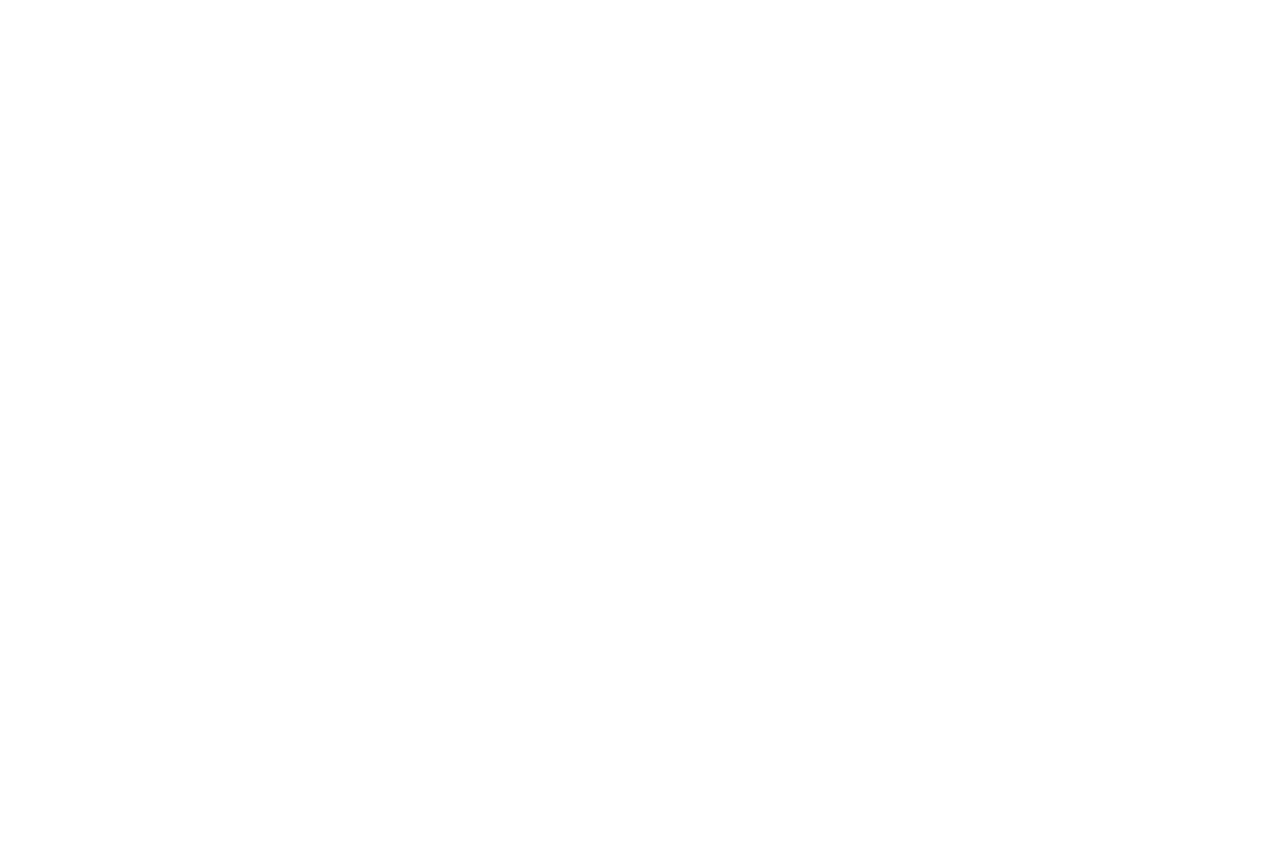
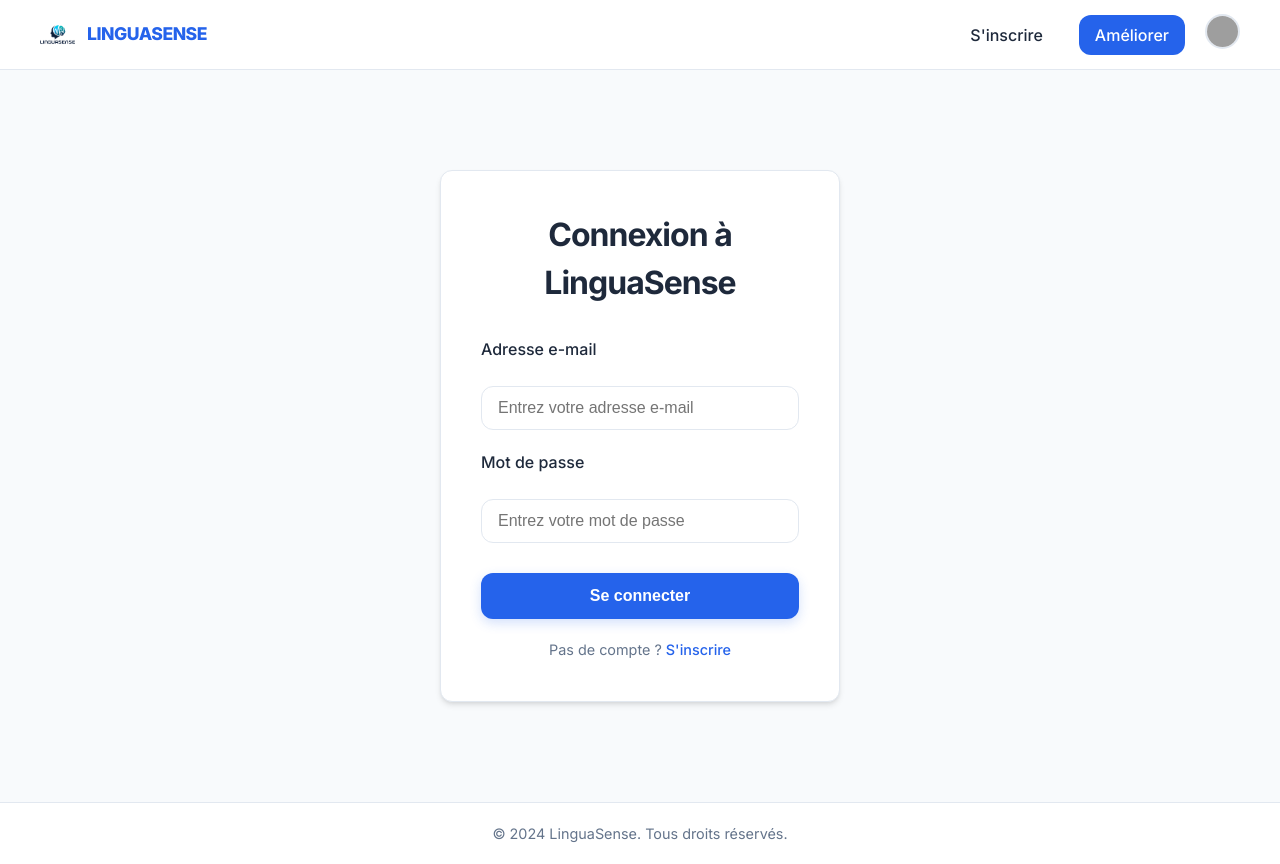
Before and after one commit to Ffarah-f/AIWave-projet, a plain HTML site: page frontend/login.html in a window 1280 px wide. Before the commit the page ends 800 px from the top, so only its background shows below. Drawn offline with Linux system fonts and the light colour scheme; grey boxes are pictures that could not be loaded.

Commit message:
+login.html done and added the classes in css, changed index and history so when u click the profile icon it takes you to login page and added structure (not done) to readme.md

```diff
--- a/frontend/css/style.css
+++ b/frontend/css/style.css
@@ -105,6 +105,122 @@ a[href="upgrade.html"].btn-nav:hover {
     width: 35px;
     border-radius: 50%;
     border: 2px solid var(--border-color);
+}
+
+/* Login Page Styles */
+.login-container {
+    max-width: 400px;
+    margin: 100px auto;
+    padding: 40px;
+    background: var(--bg-card);
+    border-radius: var(--radius);
+    border: 1px solid var(--border-color);
+    box-shadow: var(--shadow);
+    text-align: center;
+}
+
+.login-container h1 {
+    margin-bottom: 30px;
+    font-size: 2rem;
+    font-weight: 700;
+    color: var(--text-main);
+}
+
+.login-form {
+    display: flex;
+    flex-direction: column;
+    gap: 20px;
+}
+
+.login-form label {
+    text-align: left;
+    font-weight: 500;
+    color: var(--text-main);
+    margin-bottom: 5px;
+}
+
+.login-form input {
+    padding: 12px 16px;
+    border: 1px solid var(--border-color);
+    border-radius: var(--radius);
+    font-size: 1rem;
+    outline: none;
+    transition: border-color 0.2s;
+}
+
+.login-form input:focus {
+    border-color: var(--primary);
+}
+
+.btn-login {
+    background-color: var(--primary);
+    color: white;
+    border: none;
+    padding: 14px 24px;
+    border-radius: var(--radius);
+    font-size: 1rem;
+    font-weight: 600;
+    cursor: pointer;
+    transition: all 0.2s;
+    box-shadow: 0 4px 12px rgba(37, 99, 235, 0.2);
+    margin-top: 10px;
+}
+
+.btn-login:hover {
+    background-color: var(--primary-dark);
+    transform: translateY(-1px);
+    box-shadow: 0 6px 15px rgba(37, 99, 235, 0.3);
+}
+
+.register-link {
+    margin-top: 20px;
+    font-size: 0.9rem;
+    color: var(--text-muted);
+}
+
+.register-link a {
+    color: var(--primary);
+    text-decoration: none;
+    font-weight: 500;
+}
+
+.register-link a:hover {
+    text-decoration: underline;
+}
+
+/* Footer Styles */
+footer {
+    text-align: center;
+    padding: 20px;
+    background-color: var(--bg-card);
+    border-top: 1px solid var(--border-color);
+    margin-top: 50px;
+}
+
+footer p {
+    color: var(--text-muted);
+    font-size: 0.9rem;
+}
+
+/* Responsive Design */
+@media (max-width: 768px) {
+    .login-container {
+        margin: 50px 20px;
+        padding: 30px 20px;
+    }
+
+    .navbar {
+        padding: 0 20px;
+    }
+
+    .nav-links {
+        gap: 10px;
+    }
+
+    .btn-nav {
+        padding: 6px 12px;
+        font-size: 0.9rem;
+    }
 }
 
 /* Container Principal */
--- a/frontend/login.html
+++ b/frontend/login.html
@@ -0,0 +1,66 @@
+<!DOCTYPE html>
+<html lang="fr">
+
+    <head>
+        <meta charset="UTF-8">
+        <meta name="viewport" content="width=device-width, initial-scale=1.0">
+        <title>LinguaSense | Traducteur IA Multilingue</title>
+        <meta name="description"
+            content="LinguaSense est un traducteur IA rapide et intelligent permettant de traduire facilement vos textes dans plusieurs langues.">
+        <meta name="keywords"
+            content="traducteur IA, traduction intelligente, traduction multilingue, traduction français anglais">
+        <meta name="author" content="LinguaSense">
+        <meta name="robots" content="index, follow">
+        <link rel="canonical" href="https://www.linguasense.com/">
+        <link rel="alternate" hreflang="fr" href="https://www.linguasense.com/">
+        <link rel="alternate" hreflang="en" href="https://www.linguasense.com/en/">
+        <meta property="og:title" content="LinguaSense | Traducteur IA">
+        <meta property="og:description" content="Traducteur IA multilingue rapide et intelligent.">
+        <meta property="og:type" content="website">
+        <meta property="og:url" content="https://www.linguasense.com/">
+        <meta property="og:image" content="https://www.linguasense.com/assets/Logo.png">
+        <meta name="twitter:card" content="summary_large_image">
+        <link rel="preconnect" href="https://fonts.googleapis.com">
+        <link rel="preconnect" href="https://fonts.gstatic.com" crossorigin>
+        <link href="https://fonts.googleapis.com/css2?family=Inter:wght@400;500;600;700;800&display=swap" rel="stylesheet">
+        <link rel="stylesheet" href="css/style.css">
+        <link rel="icon" type="image/png" href="assets/favicon.png">
+    </head>
+
+    <body>
+        <header>
+            <div class="navbar">
+                <a href="index.html" class="logo-container" aria-label="Accueil LinguaSense">
+                    <img src="assets/Logo.png" alt="Logo LinguaSense" class="logo" width="120" height="120">
+                    <span class="brand-name">LINGUASENSE</span>
+                </a>
+                <nav class="nav-links" aria-label="Navigation principale">
+                    <a href="register.html" class="btn-nav" title="S'inscrire">S'inscrire</a>
+                    <a href="upgrade.html" class="btn-nav" title="Version premium">Améliorer</a>
+                    <div class="user-icon">
+                        <a href="login.html" title="Se connecter">
+                            <img src="https://cdn-icons-png.flaticon.com/512/1077/1077114.png" alt="Profil utilisateur"
+                                width="40" height="40" loading="lazy">
+                        </a>
+                </div>
+                </nav>
+            </div>
+        </header>
+        <main>
+            <div class="login-container">
+                <h1>Connexion à LinguaSense</h1>
+                <form action="/login" method="POST" class="login-form">
+                    <label for="email">Adresse e-mail</label>
+                    <input type="email" id="email" name="email" required placeholder="Entrez votre adresse e-mail">
+                    <label for="password">Mot de passe</label>
+                    <input type="password" id="password" name="password" required placeholder="Entrez votre mot de passe">
+                    <button type="submit" class="btn-login">Se connecter</button>
+                </form>
+                <p class="register-link">Pas de compte ? <a href="register.html">S'inscrire</a></p>
+            </div>
+        </main>
+        <footer>
+            <p>&copy; 2024 LinguaSense. Tous droits réservés.</p>
+        </footer>
+    </body>
+</html>
```
Also changed, not shown: frontend/history.html (+2 -0 lines), frontend/index.html (+2 -0 lines), README.md.
